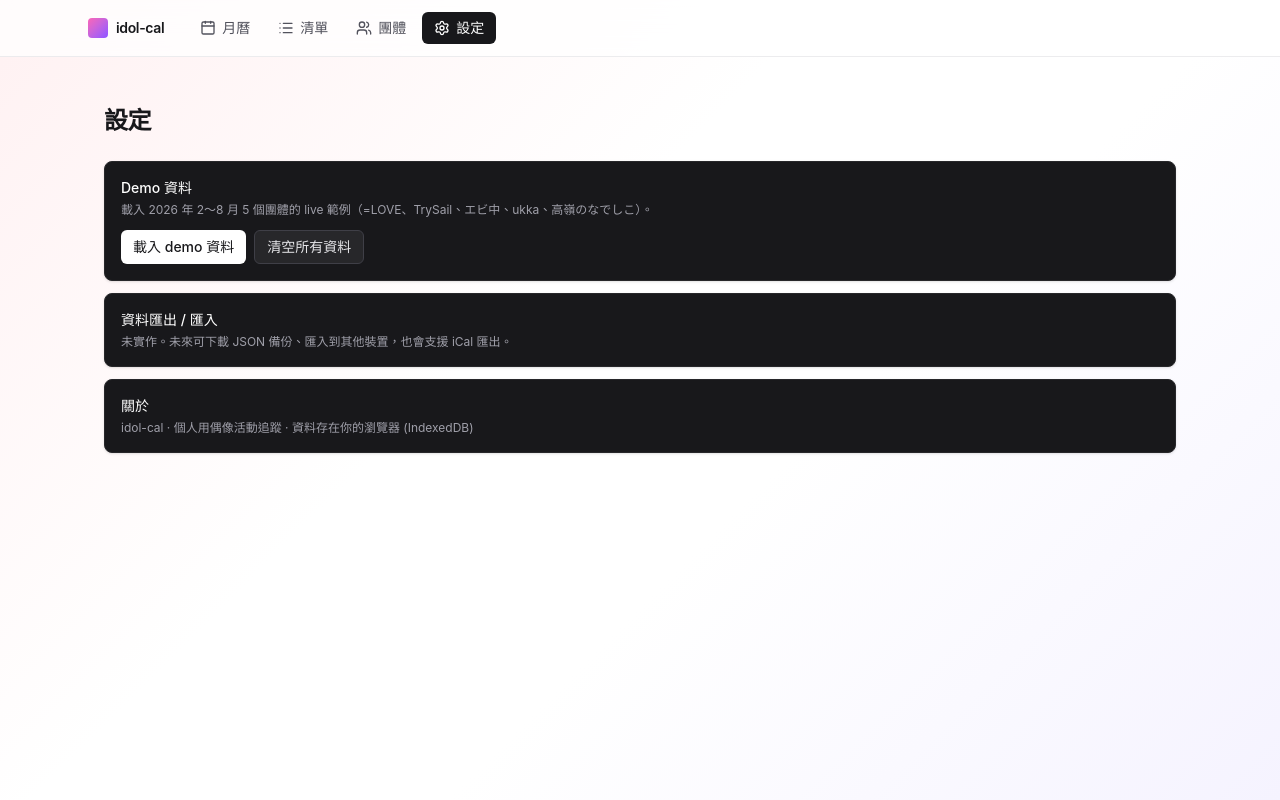
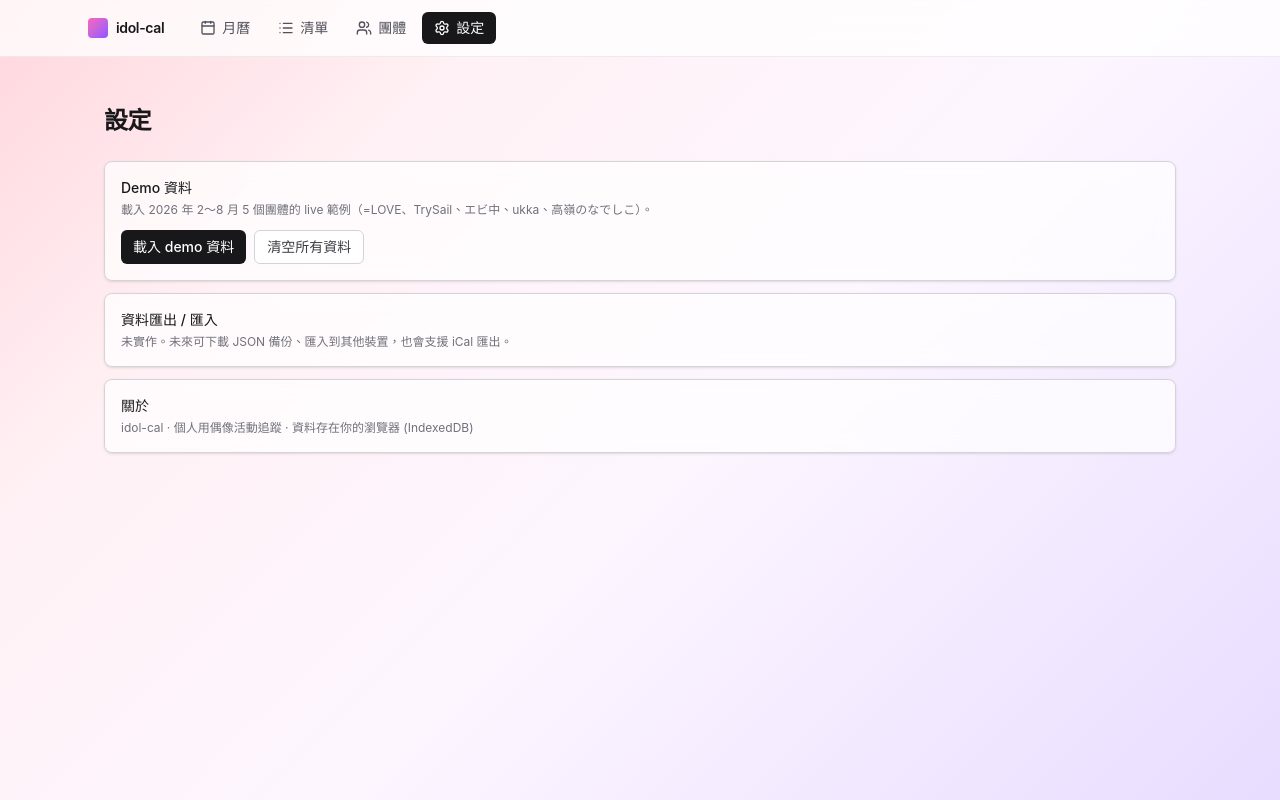
Before and after one commit to HanaYukii/idol-cal, a React (Vite) app: page /#/settings in a window 1280 px wide. Built offline with nearby package versions, Linux system fonts and the light colour scheme.

Commit message:
Revert to light cards with borders; strengthen pastel background
- Card fill back to white/70 with backdrop blur (dark cards felt
  too harsh against the pastel)
- Keep border + shadow accents; text back to zinc-900 / zinc-500
- Strengthen the gradient endpoints so the pastel is visible

```diff
--- a/src/index.css
+++ b/src/index.css
@@ -12,10 +12,10 @@ html {
   min-height: 100svh;
   background-image: linear-gradient(
     135deg,
-    #fff1f2 0%,
-    #ffffff 40%,
-    #ffffff 60%,
-    #f5f3ff 100%
+    #ffd6dc 0%,
+    #fff1f5 25%,
+    #fdf6ff 55%,
+    #e8dcff 100%
   );
   background-attachment: fixed;
   background-repeat: no-repeat;
--- a/src/pages/ArtistsPage.tsx
+++ b/src/pages/ArtistsPage.tsx
@@ -25,13 +25,13 @@ export default function ArtistsPage() {
           {artists.map((a) => (
             <li
               key={a.id}
-              className="flex items-center gap-3 rounded-lg border border-zinc-800 bg-zinc-900 p-3 text-zinc-100 shadow-sm"
+              className="flex items-center gap-3 rounded-lg border border-zinc-300 bg-white/70 p-3 shadow-sm backdrop-blur-sm"
             >
               <span
-                className="h-6 w-6 flex-shrink-0 rounded-full ring-1 ring-zinc-700"
+                className="h-6 w-6 flex-shrink-0 rounded-full ring-1 ring-zinc-200"
                 style={{ background: a.color }}
               />
-              <span className="flex-1 font-medium text-white">
+              <span className="flex-1 font-medium text-zinc-900">
                 {a.name}
               </span>
             </li>
--- a/src/pages/ListPage.tsx
+++ b/src/pages/ListPage.tsx
@@ -91,17 +91,17 @@ interface EventRowProps {
 function EventRow({ ev, artistById, muted }: EventRowProps) {
   return (
     <li
-      className={`rounded-lg border border-zinc-800 bg-zinc-900 p-3 text-zinc-100 shadow-sm ${
+      className={`rounded-lg border border-zinc-300 bg-white/70 p-3 shadow-sm backdrop-blur-sm ${
         muted ? 'opacity-60' : ''
       }`}
     >
-      <div className="text-xs text-zinc-400">
+      <div className="text-xs text-zinc-500">
         {ev.date}
         {ev.startTime ? ` · ${ev.startTime} 開演` : ''}
       </div>
-      <div className="mt-0.5 font-medium text-white">{ev.title}</div>
+      <div className="mt-0.5 font-medium text-zinc-900">{ev.title}</div>
       {ev.venue && (
-        <div className="mt-0.5 text-xs text-zinc-400">{ev.venue}</div>
+        <div className="mt-0.5 text-xs text-zinc-600">{ev.venue}</div>
       )}
       <div className="mt-1 flex flex-wrap gap-1">
         {ev.artistIds.map((id) => {
@@ -110,7 +110,7 @@ function EventRow({ ev, artistById, muted }: EventRowProps) {
           return (
             <span
               key={id}
-              className="inline-flex items-center gap-1 rounded-full bg-zinc-800 px-2 py-0.5 text-xs text-zinc-200"
+              className="inline-flex items-center gap-1 rounded-full bg-white/80 px-2 py-0.5 text-xs text-zinc-700 ring-1 ring-zinc-200"
             >
               <span
                 className="h-2 w-2 rounded-full"
--- a/src/pages/SettingsPage.tsx
+++ b/src/pages/SettingsPage.tsx
@@ -44,9 +44,9 @@ export default function SettingsPage() {
       </header>
 
       <section className="space-y-3">
-        <div className="rounded-lg border border-zinc-800 bg-zinc-900 p-4 text-zinc-100 shadow-sm">
-          <h2 className="text-sm font-medium text-white">Demo 資料</h2>
-          <p className="mt-1 text-xs text-zinc-400">
+        <div className="rounded-lg border border-zinc-300 bg-white/70 p-4 shadow-sm backdrop-blur-sm">
+          <h2 className="text-sm font-medium text-zinc-900">Demo 資料</h2>
+          <p className="mt-1 text-xs text-zinc-500">
             載入 2026 年 2〜8 月 5 個團體的 live
             範例（=LOVE、TrySail、エビ中、ukka、高嶺のなでしこ）。
           </p>
@@ -55,7 +55,7 @@ export default function SettingsPage() {
               type="button"
               onClick={handleLoadDemo}
               disabled={loading || clearing}
-              className="rounded-md bg-white px-3 py-1.5 text-sm font-medium text-zinc-900 hover:bg-zinc-100 disabled:opacity-50"
+              className="rounded-md bg-zinc-900 px-3 py-1.5 text-sm font-medium text-white hover:bg-zinc-800 disabled:opacity-50"
             >
               {loading ? '載入中…' : '載入 demo 資料'}
             </button>
@@ -63,26 +63,26 @@ export default function SettingsPage() {
               type="button"
               onClick={handleClearAll}
               disabled={loading || clearing}
-              className="rounded-md border border-zinc-700 bg-zinc-800 px-3 py-1.5 text-sm text-zinc-200 hover:bg-zinc-700 disabled:opacity-50"
+              className="rounded-md border border-zinc-300 bg-white px-3 py-1.5 text-sm text-zinc-700 hover:bg-zinc-50 disabled:opacity-50"
             >
               {clearing ? '清空中…' : '清空所有資料'}
             </button>
           </div>
           {message && (
-            <p className="mt-3 text-xs text-zinc-300">{message}</p>
+            <p className="mt-3 text-xs text-zinc-600">{message}</p>
           )}
         </div>
 
-        <div className="rounded-lg border border-zinc-800 bg-zinc-900 p-4 text-zinc-100 shadow-sm">
-          <h2 className="text-sm font-medium text-white">資料匯出 / 匯入</h2>
-          <p className="mt-1 text-xs text-zinc-400">
+        <div className="rounded-lg border border-zinc-300 bg-white/70 p-4 shadow-sm backdrop-blur-sm">
+          <h2 className="text-sm font-medium text-zinc-900">資料匯出 / 匯入</h2>
+          <p className="mt-1 text-xs text-zinc-500">
             未實作。未來可下載 JSON 備份、匯入到其他裝置，也會支援 iCal 匯出。
           </p>
         </div>
 
-        <div className="rounded-lg border border-zinc-800 bg-zinc-900 p-4 text-zinc-100 shadow-sm">
-          <h2 className="text-sm font-medium text-white">關於</h2>
-          <p className="mt-1 text-xs text-zinc-400">
+        <div className="rounded-lg border border-zinc-300 bg-white/70 p-4 shadow-sm backdrop-blur-sm">
+          <h2 className="text-sm font-medium text-zinc-900">關於</h2>
+          <p className="mt-1 text-xs text-zinc-500">
             idol-cal · 個人用偶像活動追蹤 · 資料存在你的瀏覽器 (IndexedDB)
           </p>
         </div>
```
